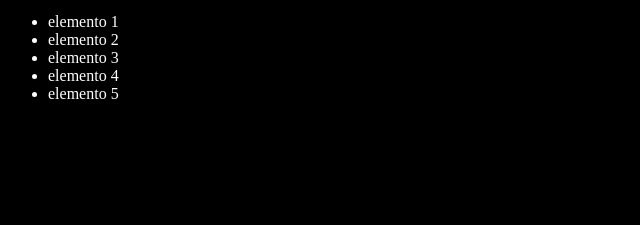
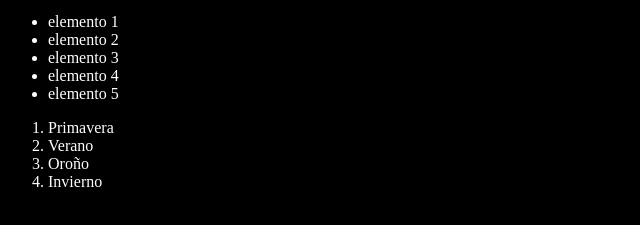
Before and after one commit to arturo-dm/colaboracion-curso-github, a plain HTML site: page index.html in a window 1280 px wide. Shown: the part 101-326 px from the top of the page, without its empty margins (0-640 px from the left). Drawn offline with Linux system fonts and the light colour scheme.

Commit message:
agregando las estaciones del año

```diff
--- a/index.html
+++ b/index.html
@@ -15,6 +15,13 @@
       <li>elemento 4</li>
       <li>elemento 5</li>
     </ul>
+
+    <ol>
+      <li>Primavera</li>
+      <li>Verano</li>
+      <li>Oroño</li>
+      <li>Invierno</li>
+    </ol>
     <script src="index.js"></script>
   </body>
 </html>
```
